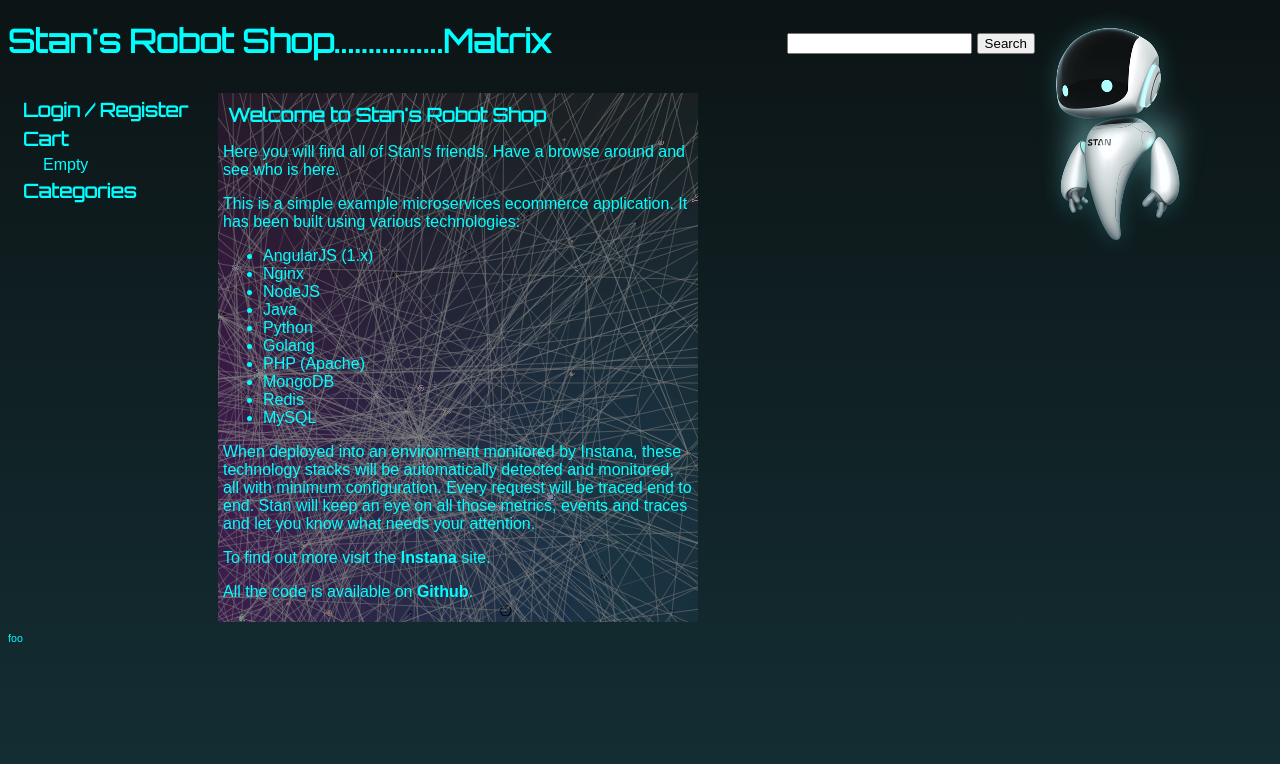
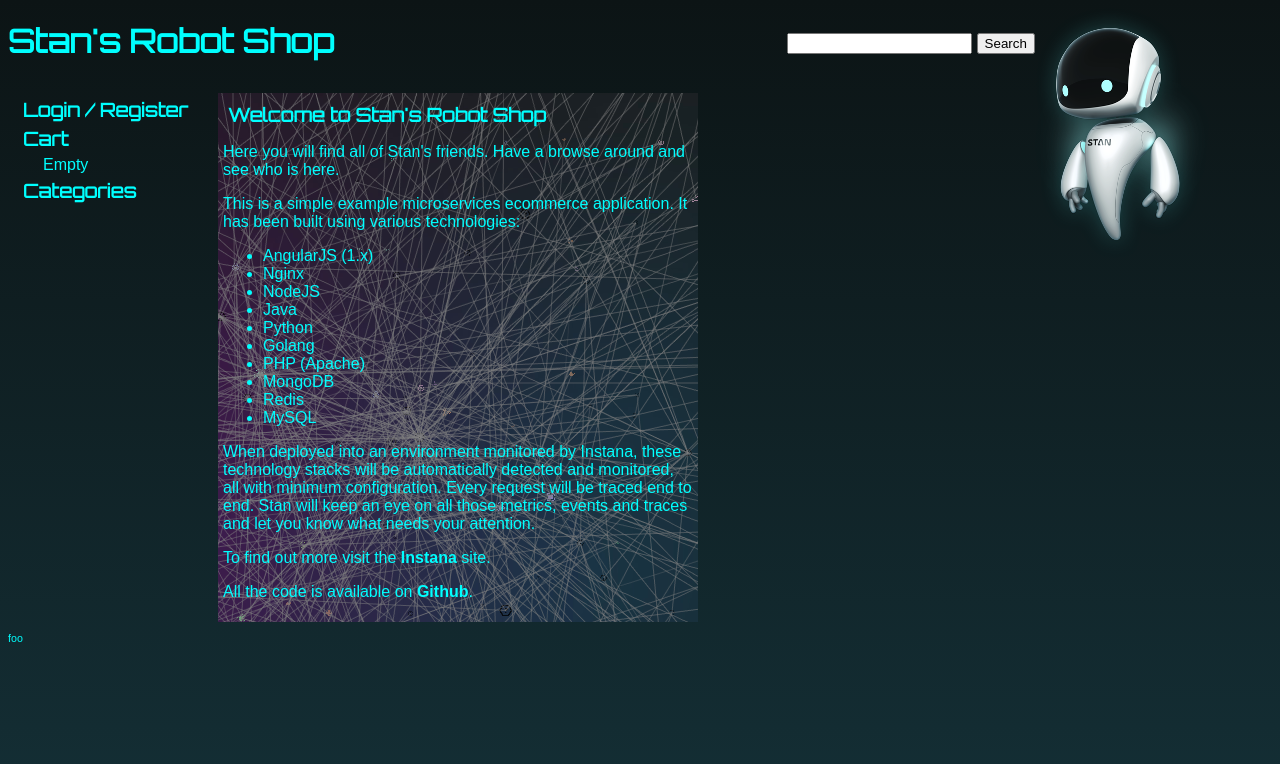
Before and after one commit to opttimusprime/frontend, a plain HTML site: page app/index.html in a window 1280 px wide. Drawn offline with nearby package versions, Linux system fonts and the light colour scheme; some packages are replaced by stand-ins of ours; no server answers.

```diff
--- a/app/index.html
+++ b/app/index.html
@@ -15,7 +15,7 @@
 
 <body ng-app="robotshop">
 <div ng-controller="shopform">
-    <h1><a href="/">Stan's Robot Shop................Matrix</a></h1>
+    <h1><a href="/">Stan's Robot Shop</a></h1>
     <span id="stan">
         <img src="/media/stan.png"/>
     </span>
```
Also changed, not shown: 1 other file.
